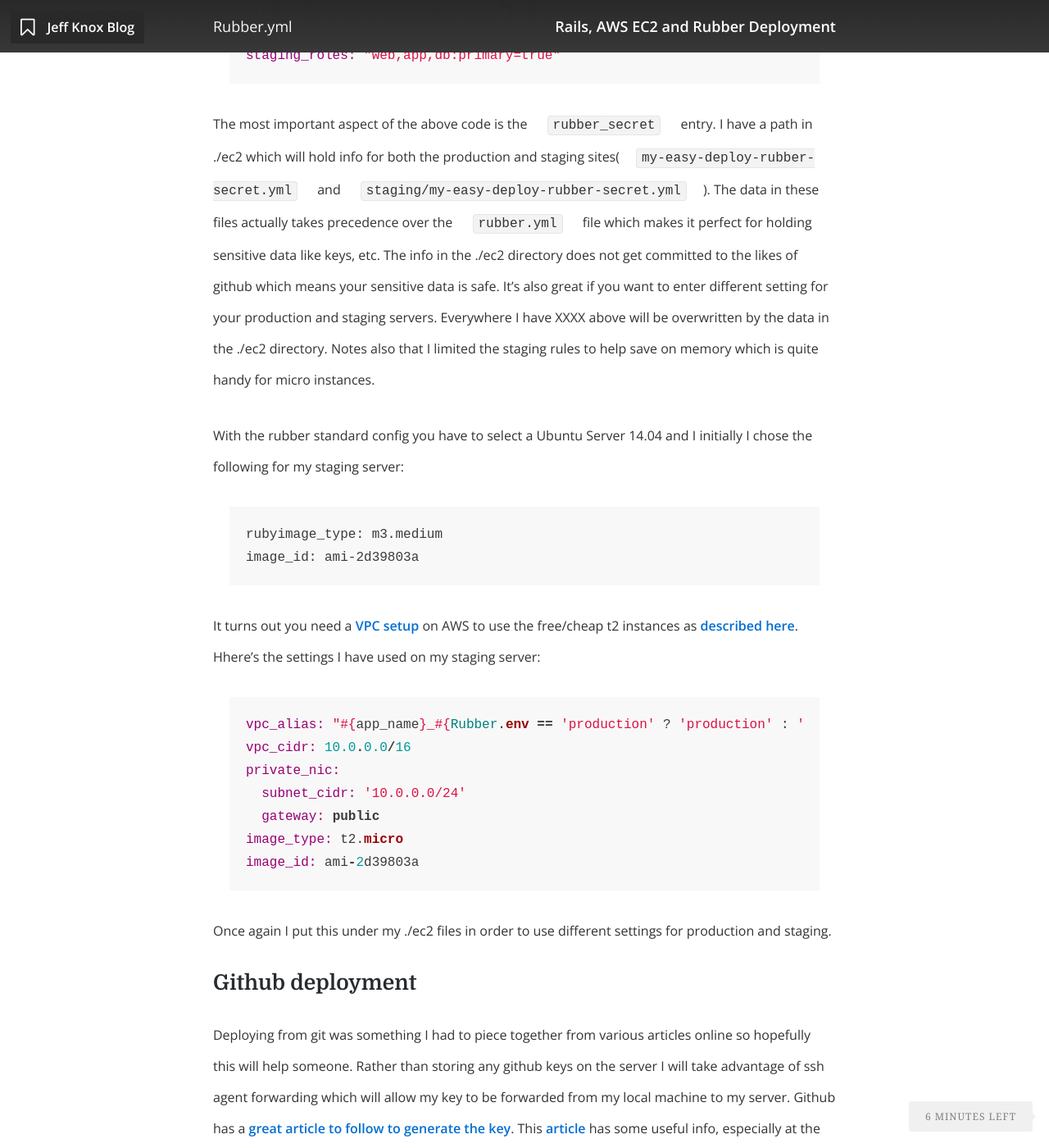
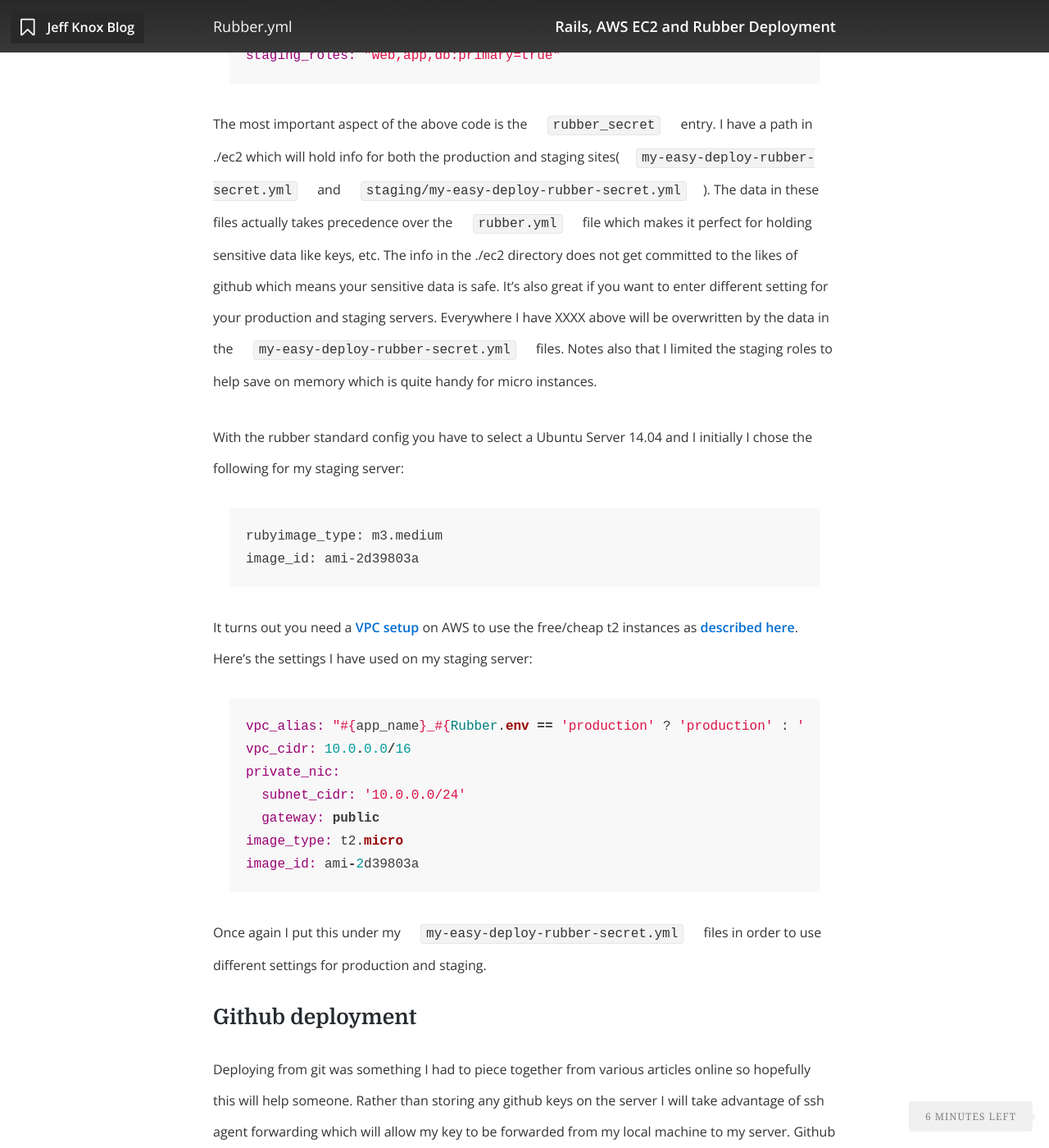
Before and after one commit to knoxjeffrey/knoxjeffrey.github.io, a Jekyll site: the page built from _posts/2016-09-19-rails-ec2-rubber-deployment.markdown, in a window 1280 px wide and 1400 px high, scrolled down 2668 px. Shown: the whole window at 82% size. Built offline with Jekyll 4.4.1, drawn with Linux system fonts in a browser that asks for light colours; nearby versions of some CDN libraries; some of the changed text lies outside the part shown.

Commit message:
ec2 article

````diff
--- a/_posts/2016-09-19-rails-ec2-rubber-deployment.markdown
+++ b/_posts/2016-09-19-rails-ec2-rubber-deployment.markdown
@@ -59,7 +59,7 @@ app_name: my_easy_deploy
 app_user: app
 admin_email: jeff@primate.co.uk
 timezone: UTC
-domain: my_easy_deploy.com
+domain: my-easy-deploy.com
 
 rubber_secret: "#{File.expand_path('~') + '/.ec2' + (Rubber.env == 'production' ? '' : '/staging') + '/my-easy-deploy-rubber-secret.yml' rescue ''}"
 
@@ -84,7 +84,7 @@ prompt_for_security_group_sync: false
 staging_roles: "web,app,db:primary=true"
 ```
 
-The most important aspect of the above code is the ```rubber_secret``` entry. I have a path in ./ec2 which will hold info for both the production and staging sites(```my-easy-deploy-rubber-secret.yml``` and ```staging/my-easy-deploy-rubber-secret.yml```). The data in these files actually takes precedence over the ```rubber.yml``` file which makes it perfect for holding sensitive data like keys, etc. The info in the ./ec2 directory does not get committed to the likes of github which means your sensitive data is safe. It's also great if you want to enter different setting for your production and staging servers. Everywhere I have XXXX above will be overwritten by the data in the ./ec2 directory. Notes also that I limited the staging rules to help save on memory which is quite handy for micro instances.
+The most important aspect of the above code is the ```rubber_secret``` entry. I have a path in ./ec2 which will hold info for both the production and staging sites(```my-easy-deploy-rubber-secret.yml``` and ```staging/my-easy-deploy-rubber-secret.yml```). The data in these files actually takes precedence over the ```rubber.yml``` file which makes it perfect for holding sensitive data like keys, etc. The info in the ./ec2 directory does not get committed to the likes of github which means your sensitive data is safe. It's also great if you want to enter different setting for your production and staging servers. Everywhere I have XXXX above will be overwritten by the data in the ```my-easy-deploy-rubber-secret.yml``` files. Notes also that I limited the staging roles to help save on memory which is quite handy for micro instances.
 
 With the rubber standard config you have to select a Ubuntu Server 14.04 and I initially I chose the following for my staging server:
 
@@ -93,7 +93,7 @@ rubyimage_type: m3.medium
 image_id: ami-2d39803a
 ```
 
-It turns out you need a [VPC setup](https://console.aws.amazon.com/vpc/home) on AWS to use the free/cheap t2 instances as [described here](http://www.clovescarneirojr.com/2016/02/10/deploy-rails-app-to-aws-vpc-ec2-rds-elb.html). Hhere's the settings I have used on my staging server:
+It turns out you need a [VPC setup](https://console.aws.amazon.com/vpc/home) on AWS to use the free/cheap t2 instances as [described here](http://www.clovescarneirojr.com/2016/02/10/deploy-rails-app-to-aws-vpc-ec2-rds-elb.html). Here's the settings I have used on my staging server:
 
 ```ruby
 vpc_alias: "#{app_name}_#{Rubber.env == 'production' ? 'production' : 'staging'}"
@@ -105,7 +105,7 @@ image_type: t2.micro
 image_id: ami-2d39803a
 ```
 
-Once again I put this under my ./ec2 files in order to use different settings for production and staging.
+Once again I put this under my ```my-easy-deploy-rubber-secret.yml``` files in order to use different settings for production and staging.
 
 ## Github deployment
 
````
Also changed, not shown: other parts of _posts/2016-09-19-rails-ec2-rubber-deployment.markdown (+2 -2 lines).
